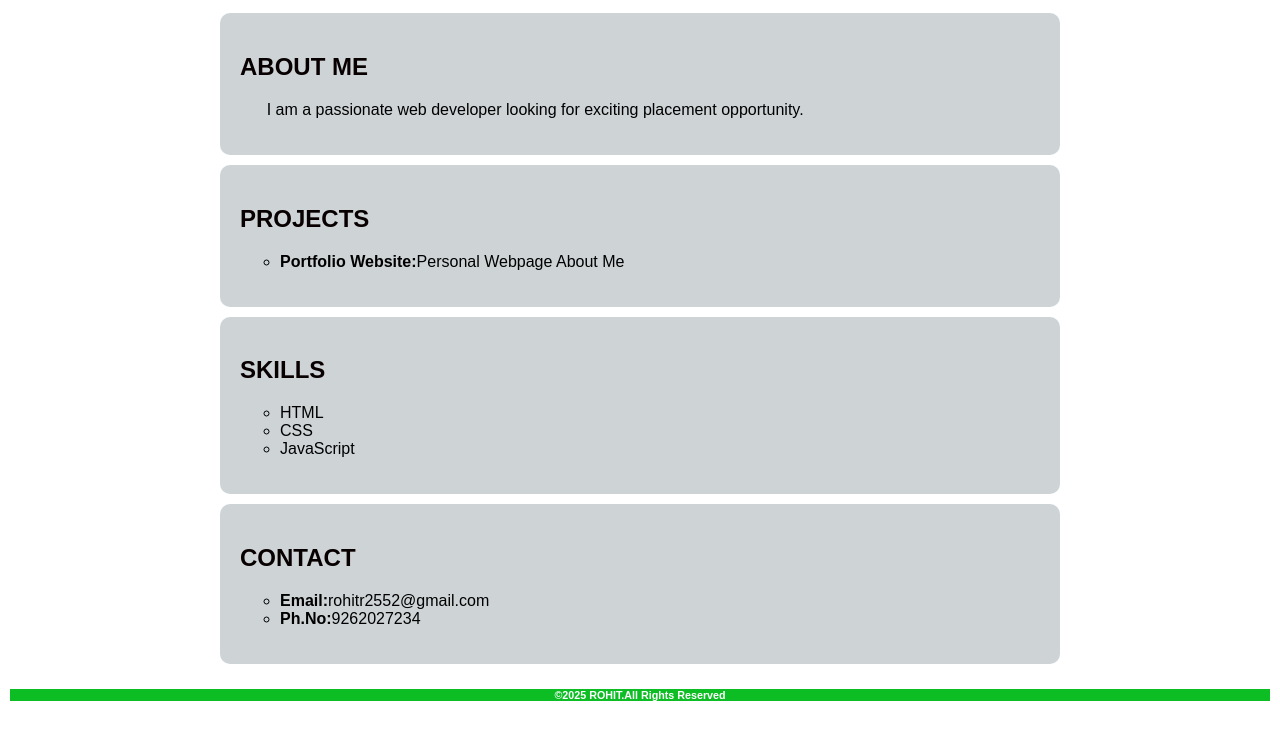
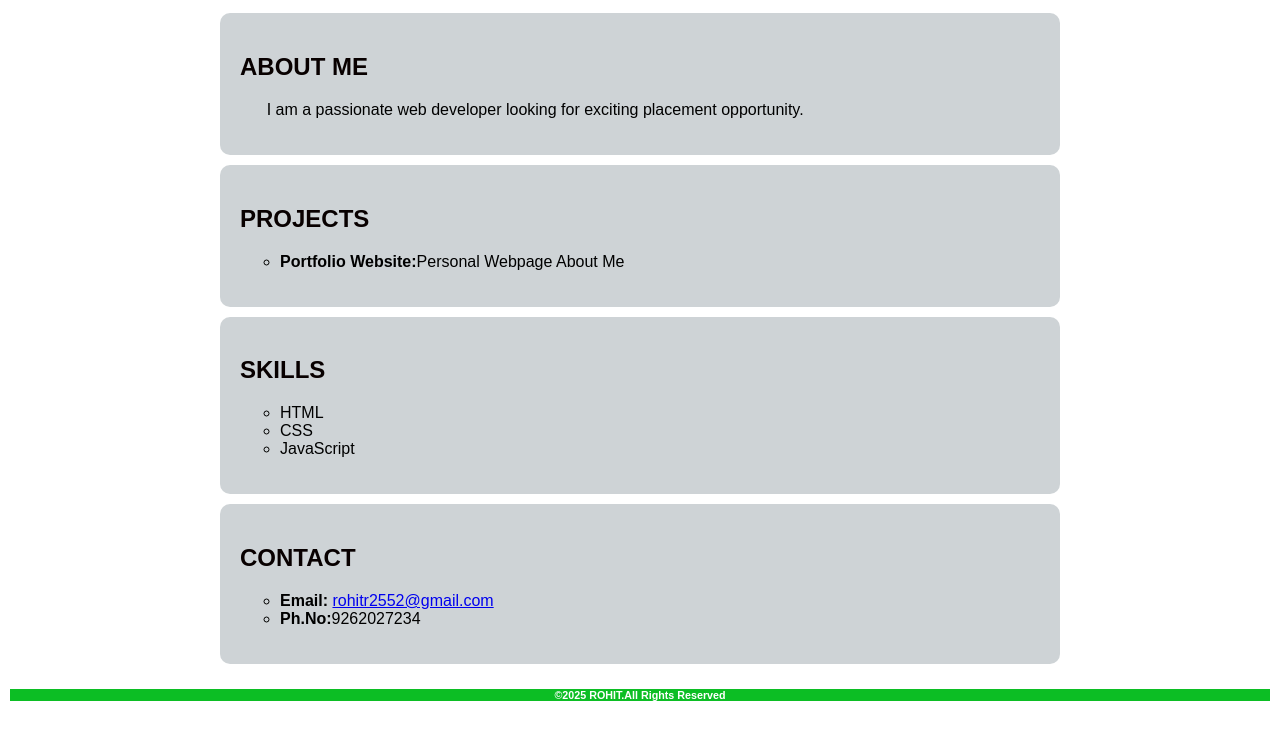
Before and after one commit to rohzzrohit/ROHIT, a plain HTML site: page index.html in a window 1280 px wide. Shown: the part 111-847 px from the top of the page. Drawn offline with Linux system fonts and the light colour scheme.

Commit message:
Update index.html

```diff
--- a/index.html
+++ b/index.html
@@ -37,7 +37,10 @@
     <section id="contact">
         <h2><strong>CONTACT</strong></h2>
         <ul>
-            <li><b>Email:</b>rohitr2552@gmail.com</li>
+            <p>
+
+                <li><b>Email:</b> <a href="mailto:rohitr2552@gmail.com">rohitr2552@gmail.com</a>
+                </li>
             <li><b>Ph.No:</b>9262027234</li>
         </ul>
     </section>
```
